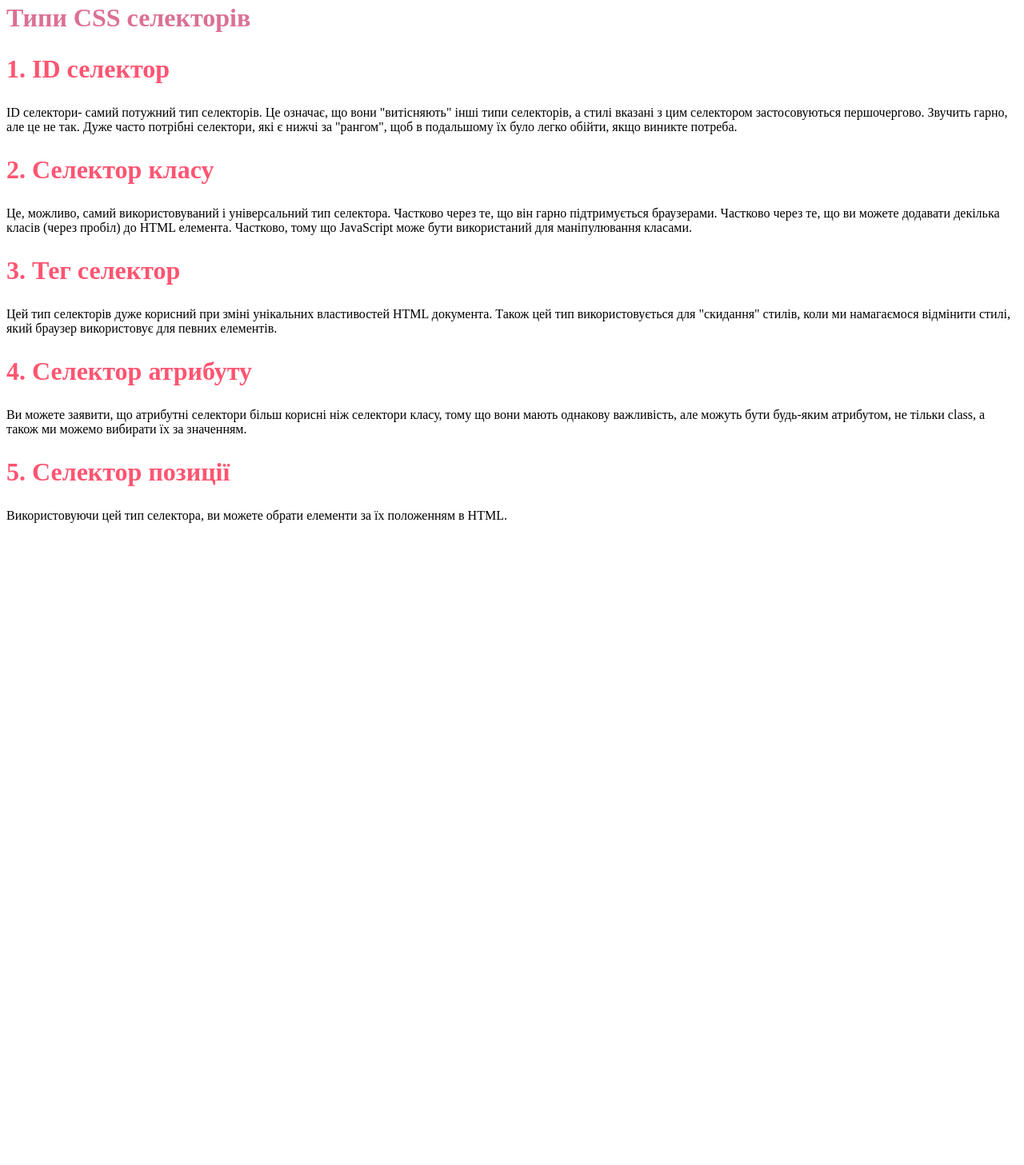
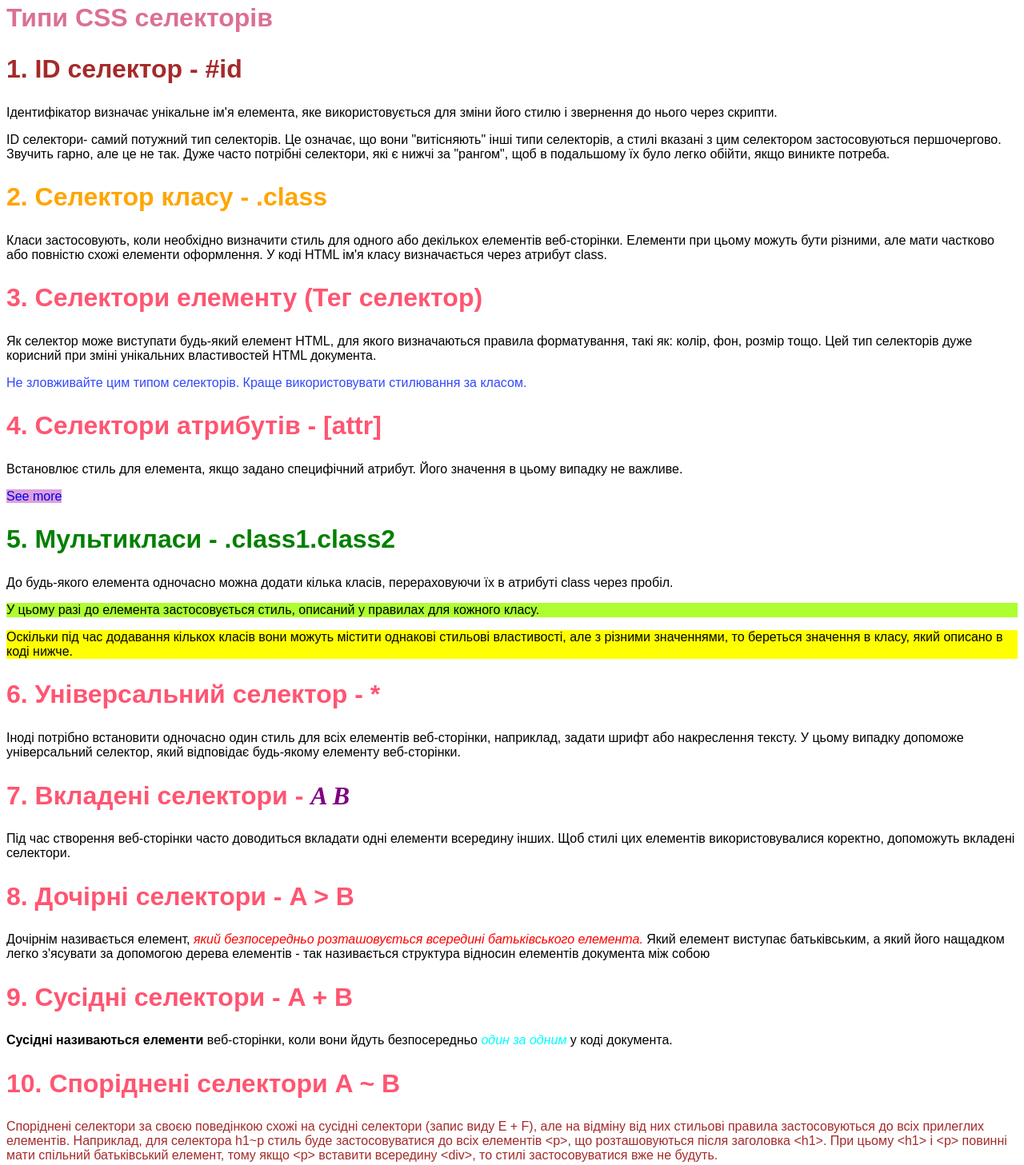
Before and after one commit to anj-sh/Homework-5, a plain HTML site: page index.html in a window 1280 px wide. Shown: the part 17-1474 px from the top of the page at 80% size. Before the commit the page ends 800 px from the top, so only its background shows below. Drawn offline with Linux system fonts and the light colour scheme.

Commit message:
Homework has been updated

```diff
--- a/index.html
+++ b/index.html
@@ -8,16 +8,46 @@
     <link rel="stylesheet" href="./style.css">
 </head>
 <body>
-    <h1 class="red"> Типи CSS селекторів</h1>
-    <h2>1. ID селектор</h2>
-    <p>ID селектори- самий потужний тип селекторів. Це означає, що вони "витісняють" інші типи селекторів, а стилі вказані з цим селектором застосовуються першочергово. Звучить гарно, але це не так. Дуже часто потрібні селектори, які є нижчі за "рангом", щоб в подальшому їх було легко обійти, якщо виникте потреба.</p>
-    <h2>2. Селектор класу</h2>
-    <p>Це, можливо, самий використовуваний і універсальний тип селектора. Частково через те, що він гарно підтримується браузерами. Частково через те, що ви можете додавати декілька класів (через пробіл) до HTML елемента. Частково, тому що JavaScript може бути використаний для маніпулювання класами.</p>
-    <h2>3. Тег селектор</h2>
-    <p>Цей тип селекторів дуже корисний при зміні унікальних властивостей HTML документа. Також цей тип використовується для "скидання" стилів, коли ми намагаємося відмінити стилі, який браузер використовує для певних елементів.</p>
-    <h2>4. Селектор атрибуту</h2>
-    <p>Ви можете заявити, що атрибутні селектори більш корисні ніж селектори класу, тому що вони мають однакову важливість, але можуть бути будь-яким атрибутом, не тільки class, а також ми можемо вибирати їх за значенням.</p>
-    <h2>5. Селектор позиції</h2>
-    <p>Використовуючи цей тип селектора, ви можете обрати елементи за їх положенням в HTML.</p>
+
+    <div>
+        <h1 class="palevioletred"> Типи CSS селекторів</h1>
+
+    <h2 id="hello"> 1. ID селектор - #id</h2>
+    <p> Ідентифікатор визначає унікальне ім'я елемента, яке використовується для зміни його стилю і звернення до нього через скрипти.</p>
+    <p> ID селектори- самий потужний тип селекторів. Це означає, що вони "витісняють" інші типи селекторів, а стилі вказані з цим селектором застосовуються першочергово. Звучить гарно, але це не так. Дуже часто потрібні селектори, які є нижчі за "рангом", щоб в подальшому їх було легко обійти, якщо виникте потреба. </p>
+
+    <h2 class="orange"> 2. Селектор класу - .class </h2>
+    <p> Класи застосовують, коли необхідно визначити стиль для одного або декількох елементів веб-сторінки. Елементи при цьому можуть бути різними, але мати частково або повністю схожі елементи оформлення. У коді HTML ім'я класу визначається через атрибут class. </p>
+
+    <h2> 3. Селектори елементу (Тег селектор)</h2>
+    <p>  Як селектор може виступати будь-який елемент HTML, для якого визначаються правила форматування, такі як: колір, фон, розмір тощо. Цей тип селекторів дуже корисний при зміні унікальних властивостей HTML документа. </p>
+    <span> Не зловживайте цим типом селекторів. Краще використовувати стилювання за класом.</span>
+
+    <h2> 4. Селектори атрибутів - [attr] </h2>
+    <p>  Встановлює стиль для елемента, якщо задано специфічний атрибут. Його значення в цьому випадку не важливе. </p>
+    <a href="https://itwiki.dev/front-end/css-reference/selectors/attr" target="_blank">See more</a>
+
+    <h2 class="head of fifth point"> 5. Мультикласи - .class1.class2 </h2>
+    <p class="text">  До будь-якого елемента одночасно можна додати кілька класів, перераховуючи їх в атрибуті class через пробіл. </p>
+    <p class="text greenyellow">  У цьому разі до елемента застосовується стиль, описаний у правилах для кожного класу. </p>
+    <p class="text yellow">  Оскільки під час додавання кількох класів вони можуть містити однакові стильові властивості, але з різними значеннями, то береться значення в класу, який описано в коді нижче. </p>
+
+    <h2> 6. Універсальний селектор - * </h2>
+    <p>  Іноді потрібно встановити одночасно один стиль для всіх елементів веб-сторінки, наприклад, задати шрифт або накреслення тексту. У цьому випадку допоможе універсальний селектор, який відповідає будь-якому елементу веб-сторінки.</p>
+
+    <h2> 7. Вкладені селектори - <em>A B</em></h2>
+    <p>  Під час створення веб-сторінки часто доводиться вкладати одні елементи всередину інших. Щоб стилі цих елементів використовувалися коректно, допоможуть вкладені селектори. </p>
+
+    <h2> 8. Дочірні селектори - A > B </h2>
+    <p>  Дочірнім називається елемент, <i>який безпосередньо розташовується всередині батьківського елемента.</i> Який елемент виступає батьківським, а який його нащадком легко з'ясувати за допомогою дерева елементів - так називається структура відносин елементів документа між собою </p>
+
+    <h2> 9. Сусідні селектори - A + B </h2>
+    <p>  <b>Сусідні називаються елементи</b> веб-сторінки, коли вони йдуть безпосередньо <i>один за одним</i> у коді документа. </p>
+
+    <h2 id="headten"> 10. Споріднені селектори A ~ B </h2>
+    <p>  Споріднені селектори за своєю поведінкою схожі на сусідні селектори (запис виду E + F), але на відміну від них стильові правила застосовуються до всіх прилеглих елементів. Наприклад, для селектора h1~p стиль буде застосовуватися до всіх елементів &lt;p&gt;, що розташовуються після заголовка &lt;h1&gt;. При цьому &lt;h1&gt; і &lt;p&gt; повинні мати спільний батьківський елемент, тому якщо &lt;p&gt; вставити всередину &lt;div&gt;, то стилі застосовуватися вже не будуть. </p>
+
+    </div>
+
 </body>
 </html>
--- a/style.css
+++ b/style.css
@@ -3,7 +3,88 @@ h2{
     font-size: 2em;
   }
 
-  .red{
+
+  .palevioletred{
     color: palevioletred;
     font-size: 2em;
   }
+
+
+  .orange{
+    color: orange;
+    font-size: 2em;
+  }
+
+
+  #hello{
+    color: rebeccapurple;
+    font-size: 2em;
+  }
+
+
+  span {
+    color: rgb(49, 73, 253);
+   }
+
+
+   a[target] {
+    background-color: plum;
+  }
+
+
+  .head.of.fifth.point{
+    color: green;
+  }
+
+
+  .text.greenyellow{
+    background-color: greenyellow;
+  }
+
+
+  .text.yellow{
+    background-color: yellow;
+  }
+
+
+  *{
+    margin: 2;
+    padding: 1;
+    list-style-type: none;
+    text-decoration: none;
+    font-family: Arial, Helvetica, sans-serif;
+    /* color: #000; */
+  }
+
+
+  h2 em{
+    font-family: Times, serif;
+    color: purple;
+  }
+
+
+  p>i{
+    color: red;
+  }
+
+
+  b+i{
+    color: aqua;
+  }
+
+
+  #headten ~ p{
+    color: brown;
+  }
+
+
+  h2#hello{
+    color: brown;
+    font-size: 2em;
+  }
+
+
+  h2.orange{
+    color: orange;
+    font-size: 2em;
+  }
```
